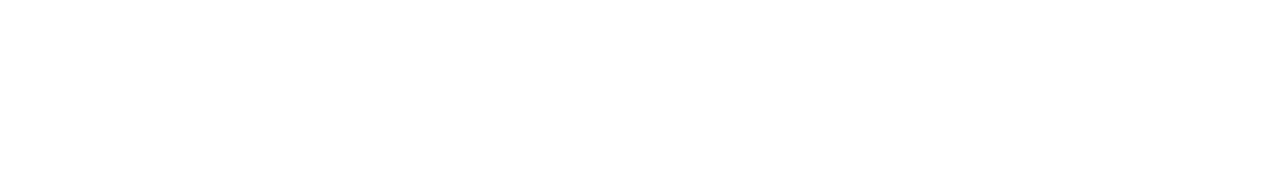
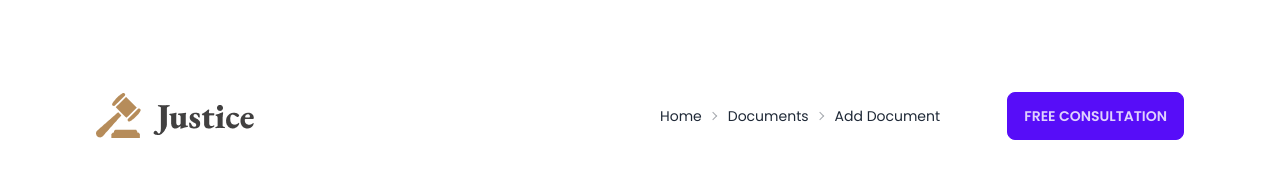
Before and after one commit to Mohosin2126/legal-solution, a plain HTML site: page index.html in a window 1280 px wide. Drawn offline with nearby package versions, Linux system fonts and the light colour scheme.

Commit message:
navbar done

```diff
--- a/index.html
+++ b/index.html
@@ -34,8 +34,30 @@ font-family: 'Poppins', sans-serif;
 </style>
 
 </head>
-<body>
-    <header></header>
+<body class="font">
+    <header class="max-w-screen-xl mx-auto px-8 md:px-16 lg:px-24 py-5 my-10">
+  <nav class="flex justify-between items-center  flex-col mt-8 gap-10 md:flex-row ">
+    <div class="flex flex-1 justify-start">
+        <img src="./images/logo2.png" alt="">
+    </div>
+    <div class="flex flex-1 justify-between items-center flex-col gap-5 md:flex-row">
+        <div class="text-sm breadcrumbs">
+        <ul>
+          <li><a>Home</a></li>
+          <li><a>Documents</a></li>
+          <li>Add Document</li>
+        </ul>
+      </div>
+      <div>
+        <button class="btn btn-primary">Free Consultation
+        </button>
+      </div>
+</div>
+  </nav>
+  <!-- hero section started -->
+
+
+    </header>
     <main></main>
     <footer></footer>
 </body>
```
